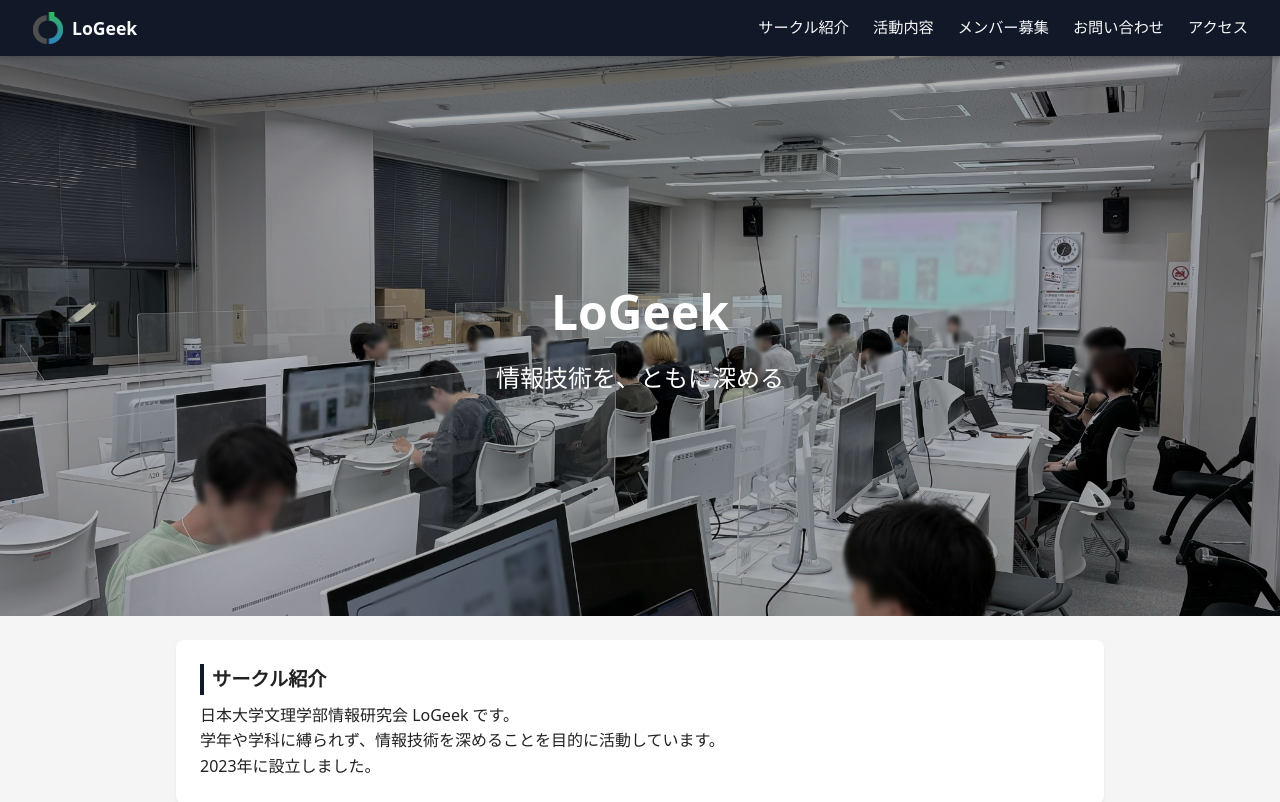
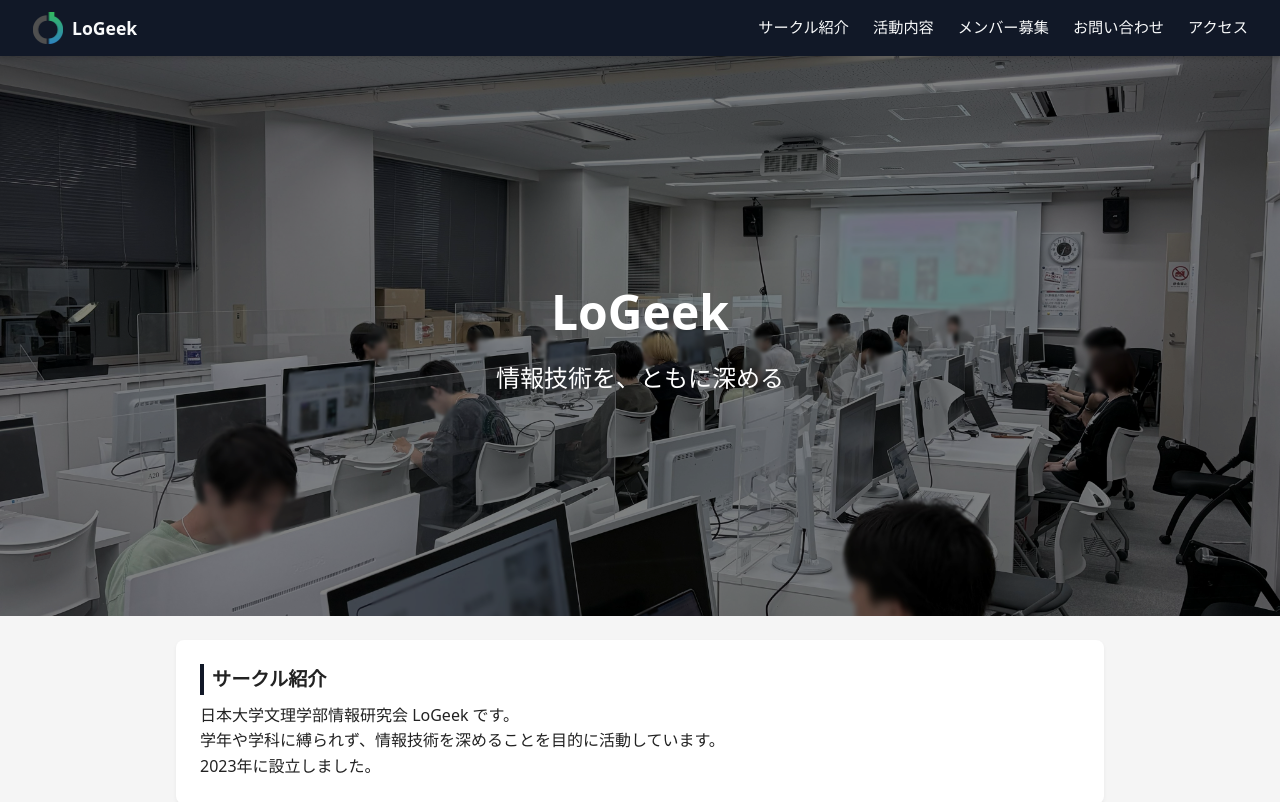
Before and after one commit to LoGeek-nu/officialWebApps, a React (Vite) app: page / in a window 1280 px wide. Shown: the top 802 px of the page. Built offline with nearby package versions, Linux system fonts and the light colour scheme.

Commit message:
update: ヒーロー画像の明るさを変更

```diff
--- a/src/index.css
+++ b/src/index.css
@@ -180,7 +180,7 @@ section h2 {
   width: 100%;
   height: 100%;
   object-fit: cover;
-  filter: brightness(70%);
+  filter: brightness(50%);
 }
 
 .hero-text {
```
